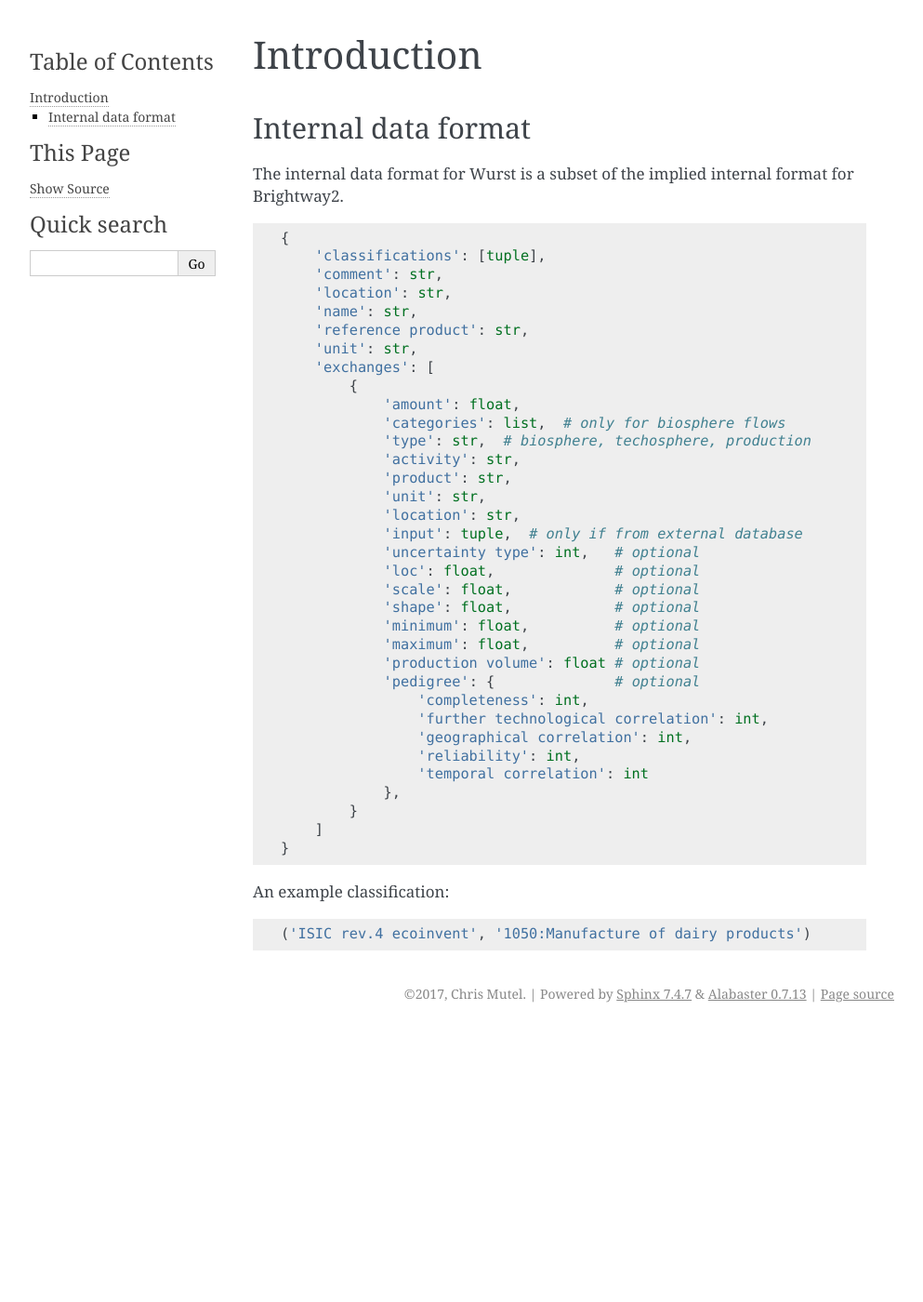
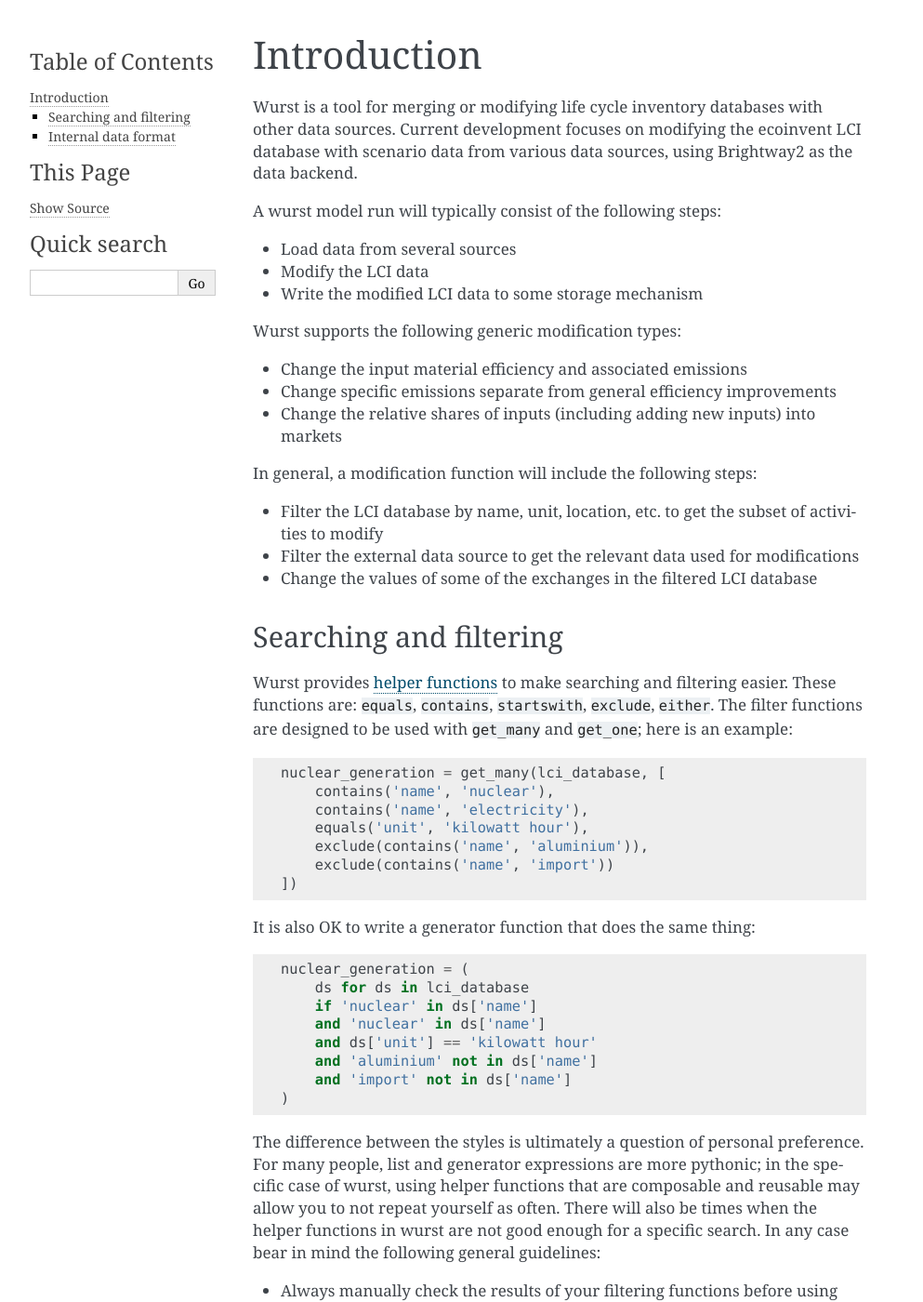
Before and after one commit to polca/wurst, a Sphinx documentation site: the page built from docs/introduction.rst, in a window 1280 px wide and 1400 px high. Shown: the whole window at 93% size, without its empty margins (148-1141 px from the left). Built offline with Sphinx 7.4.7, drawn with Linux system fonts in a browser that asks for light colours; some of the changed text lies outside the part shown.

```diff
--- a/docs/conf.py
+++ b/docs/conf.py
@@ -6,21 +6,55 @@
 #
 # This file is execfile()d with the current directory set to its
 # containing dir.
+
+import sys
+from unittest.mock import MagicMock
+from os.path import abspath, dirname
+
+class Mock(MagicMock):
+    @classmethod
+    def __getattr__(cls, name):
+            return MagicMock()
+
+
+MOCK_MODULES = [
+  "bw2data",
+  "bw2data.backends.peewee",
+  "bw2data.database",
+  "bw2io.importers.base_lci",
+  "tqdm",
+  "pythonjsonlogger",
+  "appdirs",
+  # "fiona.crs",
+  # "numpy",
+  # "pyproj",
+  # "rtree",
+  # "rasterio",
+  # "rasterio.rio.helpers",
+  # "rasterio.crs",
+  # "rasterio.features",
+  # "rasterio.warp",
+  # "rasterstats",
+  # "rasterstats.io",
+  # "rasterstats.utils",
+  # "shapely",
+  # "shapely.geometry",
+  # "shapely.geos",
+  # "shapely.ops",
+]
+sys.modules.update((mod_name, Mock()) for mod_name in MOCK_MODULES)
+
+# The version info for the project you're documenting, acts as replacement for
+# |version| and |release|, also used in various other places throughout the
+# built documents.
 #
-# Note that not all possible configuration values are present in this
-# autogenerated file.
-#
-# All configuration values have a default; values that are commented out
-# serve to show the default.
+# The short X.Y version.
+version = '0.1.dev'
+# The full version, including alpha/beta/rc tags.
+release = '0.1.dev'
 
-# If extensions (or modules to document with autodoc) are in another directory,
-# add these directories to sys.path here. If the directory is relative to the
-# documentation root, use os.path.abspath to make it absolute, like shown here.
-#
-# import os
-# import sys
-# sys.path.insert(0, os.path.abspath('.'))
-
+# Make sure we use this copy of Wurst
+sys.path.insert(1, abspath(dirname(dirname(__file__))))
 
 # -- General configuration ------------------------------------------------
 
@@ -50,15 +84,6 @@ master_doc = 'index'
 project = 'wurst'
 copyright = '2017, Chris Mutel'
 author = 'Chris Mutel'
-
-# The version info for the project you're documenting, acts as replacement for
-# |version| and |release|, also used in various other places throughout the
-# built documents.
-#
-# The short X.Y version.
-version = '0.1.dev'
-# The full version, including alpha/beta/rc tags.
-release = '0.1.dev'
 
 # The language for content autogenerated by Sphinx. Refer to documentation
 # for a list of supported languages.
--- a/docs/index.rst
+++ b/docs/index.rst
@@ -11,6 +11,7 @@ Welcome to wurst's documentation!
    :caption: Contents:
 
    introduction
+   technical
 
 Indices and tables
 ==================
--- a/docs/introduction.rst
+++ b/docs/introduction.rst
@@ -1,5 +1,60 @@
 Introduction
 ############
+
+Wurst is a tool for merging or modifying life cycle inventory databases with other data sources. Current development focuses on modifying the ecoinvent LCI database with scenario data from various data sources, using Brightway2 as the data backend.
+
+A wurst model run will typically consist of the following steps:
+
+* Load data from several sources
+* Modify the LCI data
+* Write the modified LCI data to some storage mechanism
+
+Wurst supports the following generic modification types:
+
+* Change the input material efficiency and associated emissions
+* Change specific emissions separate from general efficiency improvements
+* Change the relative shares of inputs (including adding new inputs) into markets
+
+In general, a modification function will include the following steps:
+
+* Filter the LCI database by name, unit, location, etc. to get the subset of activities to modify
+* Filter the external data source to get the relevant data used for modifications
+* Change the values of some of the exchanges in the filtered LCI database
+
+Searching and filtering
+=======================
+
+Wurst provides :ref:`helper functions <tech-searching>` to make searching and filtering easier. These functions are: ``equals``, ``contains``, ``startswith``, ``exclude``, ``either``. The filter functions are designed to be used with ``get_many`` and ``get_one``; here is an example:
+
+.. code-block:: python
+
+    nuclear_generation = get_many(lci_database, [
+        contains('name', 'nuclear'),
+        contains('name', 'electricity'),
+        equals('unit', 'kilowatt hour'),
+        exclude(contains('name', 'aluminium')),
+        exclude(contains('name', 'import'))
+    ])
+
+It is also OK to write a generator function that does the same thing:
+
+.. code-block:: python
+
+    nuclear_generation = (
+        ds for ds in lci_database
+        if 'nuclear' in ds['name']
+        and 'nuclear' in ds['name']
+        and ds['unit'] == 'kilowatt hour'
+        and 'aluminium' not in ds['name']
+        and 'import' not in ds['name']
+    )
+
+The difference between the styles is ultimately a question of personal preference. For many people, list and generator expressions are more pythonic; in the specific case of wurst, using helper functions that are composable and reusable may allow you to not repeat yourself as often. There will also be times when the helper functions in wurst are not good enough for a specific search. In any case bear in mind the following general guidelines:
+
+* Always manually check the results of your filtering functions before using them! The world is a complicated place, and our data sources reflect that complexity with unexpected or inconsistent elements.
+* It is strongly recommended to use generator instead of list comprehensions, i.e. ``(x for x in foo)`` instead of ``[x for x in foo]``.
+
+See also: `itertools <https://docs.python.org/3/library/itertools.html>`__, `functools <https://docs.python.org/3/library/functools.html>`__, `toolz <https://toolz.readthedocs.io/en/latest/index.html>`__.
 
 Internal data format
 ====================
```
Also changed, not shown: docs/technical.rst (added, +19 -0 lines), 1 other file.
